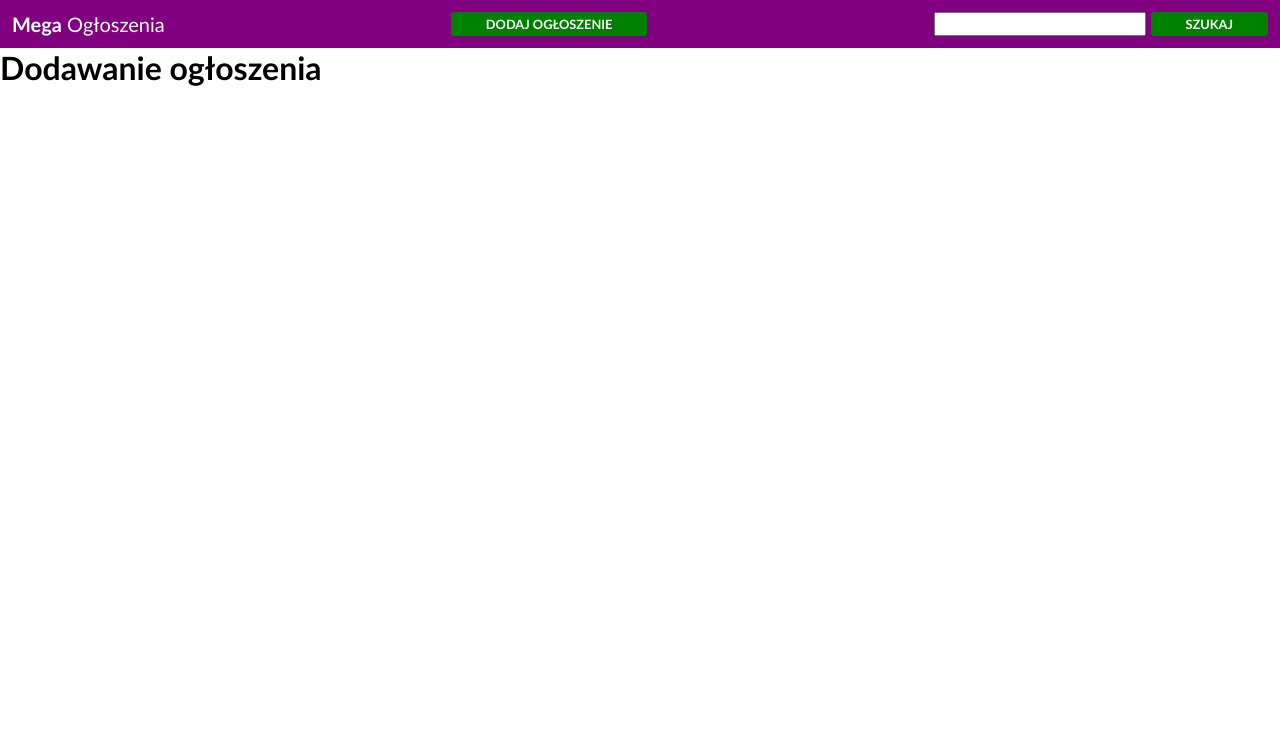
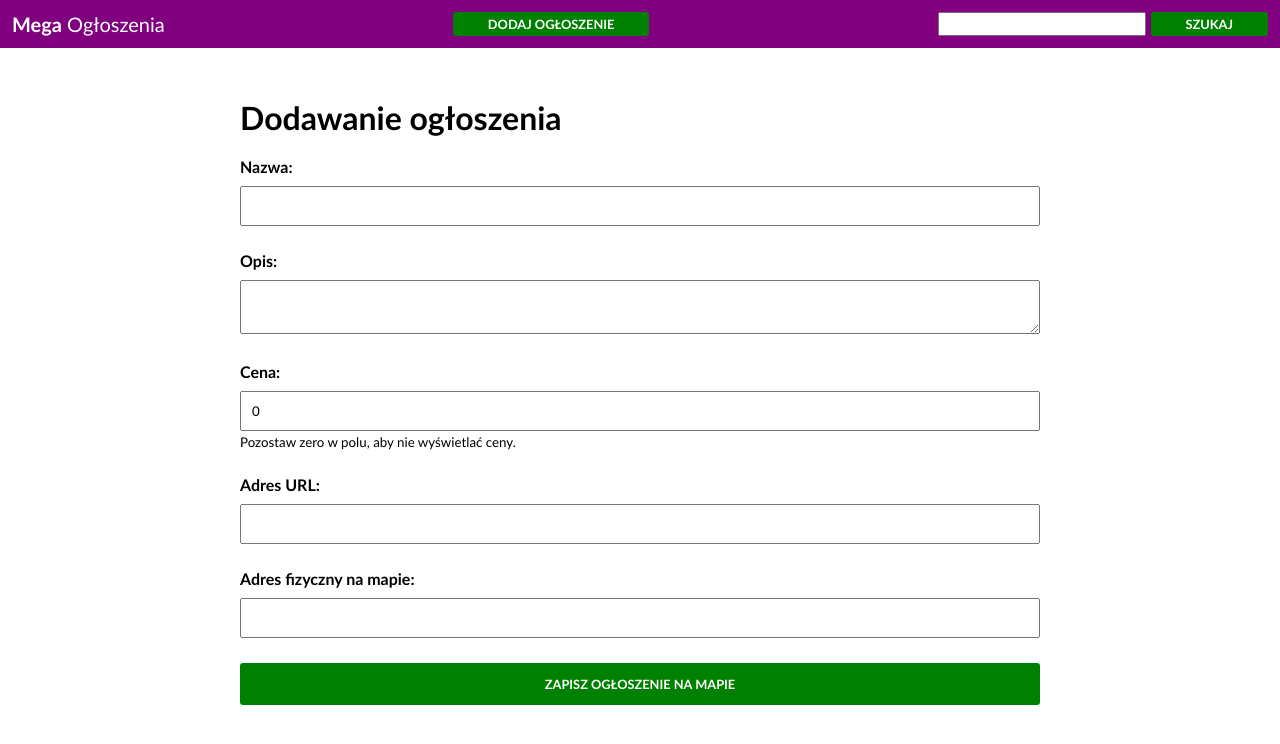
Before and after one commit to agencik007/megak-ads-fe, a React (Create React App) app: page /add in a window 1280 px wide. Shown: the top 744 px of the page. Built offline with nearby package versions, Linux system fonts and the light colour scheme.

Commit message:
Added geocoding method and finished AddForm page.

```diff
--- /dev/null
+++ b/src/components/AddForm/AddForm.css
@@ -0,0 +1,26 @@
+.add-form {
+    width: 800px;
+    margin: 50px auto;
+}
+
+.add-form label {
+    display: block;
+    margin-top: 20px;
+    margin-bottom: 25px;
+    font-weight: bold;
+}
+
+.add-form label small {
+    font-weight: normal;
+}
+
+.add-form input, .add-form textarea {
+    width: 100%;
+    margin-top: 10px;
+    padding: 10px;
+}
+
+.add-form button {
+    padding: 10px;
+    width: 100%;
+}
--- a/src/components/AddForm/AddForm.tsx
+++ b/src/components/AddForm/AddForm.tsx
@@ -1,7 +1,128 @@
-import React from 'react';
+import React, {SyntheticEvent, useState} from 'react';
+
+import './AddForm.css';
+import {Btn} from "../layout/common/Btn";
+import {geocode} from "../utlis/geocoding";
 
 export const AddForm = () => {
-    return <form action="">
+    const [loading, setLoading] = useState(false);
+    const [id, setId] = useState('');
+    const [form, setForm] = useState({
+        name: '',
+        description: '',
+        price: 0,
+        url: '',
+        address: '',
+    });
+
+    const saveAd = async (e: SyntheticEvent) => {
+        e.preventDefault();
+
+        setLoading(true);
+
+        try {
+            const {lat, lon} = await geocode(form.address);
+
+            const res = await fetch(`http://localhost:3001/ad`, {
+                method: 'POST',
+                headers: {
+                    'Content-Type': 'application/json',
+                },
+                body: JSON.stringify({
+                    ...form,
+                    lat,
+                    lon,
+                }),
+            });
+
+            const data = await res.json();
+
+            setId(data.id);
+
+        } finally {
+            setLoading(false);
+        }
+
+
+    }
+    const updateForm = (key: string, value: any) => {
+        setForm(form => ({
+            ...form,
+            [key]: value,
+        }));
+    };
+
+    if (loading) {
+        return <h2>Trwa dodawanie ogłoszenia...</h2>
+    }
+
+    if (id) {
+        return <h2>Twoje ogłoszenie "{form.name}" zostało poprawnie dodane do serwisu pod ID: {id}.</h2>
+    }
+
+    return <form action="" className="add-form" onSubmit={saveAd}>
         <h1>Dodawanie ogłoszenia</h1>
+        <p>
+            <label>
+                Nazwa: <br/>
+                <input
+                    type="text"
+                    name="name"
+                    maxLength={99}
+                    required
+                    value={form.name}
+                    onChange={e => updateForm('name', e.target.value)}
+                />
+            </label>
+        </p>
+        <p>
+            <label>
+                Opis: <br/>
+                <textarea
+                    name="description"
+                    maxLength={999}
+                    value={form.description}
+                    onChange={e => updateForm('description', e.target.value)}
+                />
+            </label>
+        </p>
+        <p>
+            <label>
+                Cena: <br/>
+                <input
+                    type="number"
+                    name="price"
+                    maxLength={99}
+                    value={form.price}
+                    onChange={e => updateForm('price', Number(e.target.value))}
+                />
+                <small>Pozostaw zero w polu, aby nie wyświetlać ceny.</small>
+            </label>
+        </p>
+        <p>
+            <label>
+                Adres URL: <br/>
+                <input
+                    type="url"
+                    name="url"
+                    maxLength={99}
+                    value={form.url}
+                    onChange={e => updateForm('url', e.target.value)}
+                />
+            </label>
+        </p>
+        <p>
+            <label>
+                Adres fizyczny na mapie: <br/>
+                <input
+                    type="text"
+                    name="address"
+                    required
+                    value={form.address}
+                    onChange={e => updateForm('address', e.target.value)}
+                />
+            </label>
+        </p>
+        <Btn text="Zapisz ogłoszenie na mapie"/>
     </form>
 }
--- /dev/null
+++ b/src/components/utlis/geocoding.ts
@@ -0,0 +1,12 @@
+export const geocode = async (address: string): Promise<{
+    lat: number;
+    lon: number;
+}> => {
+    const geoRes = await fetch(`https://nominatim.openstreetmap.org/search.php?format=jsonv2&q=${encodeURIComponent(address)}`);
+    const geoData = await geoRes.json();
+
+    const lat = parseFloat(geoData[0].lat);
+    const lon = parseFloat(geoData[0].lon);
+
+    return {lat, lon};
+}
--- a/src/index.css
+++ b/src/index.css
@@ -1,5 +1,6 @@
 * {
-  margin: 0;
-  padding: 0;
-  font-family: Calibri, serif;
+    margin: 0;
+    padding: 0;
+    font-family: Calibri, serif;
+    box-sizing: border-box;
 }
```
